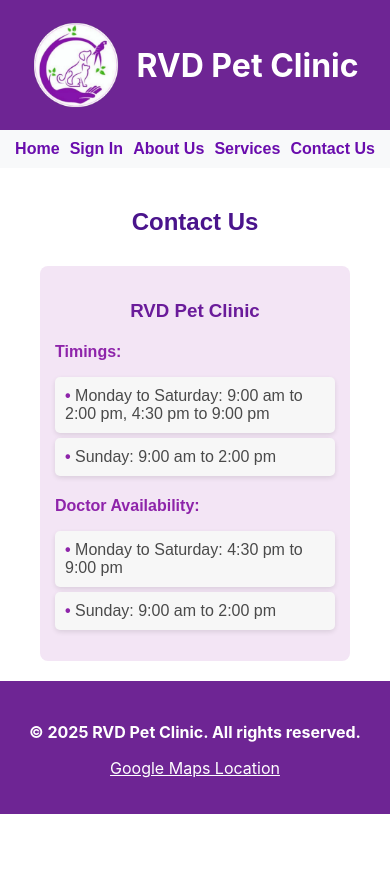
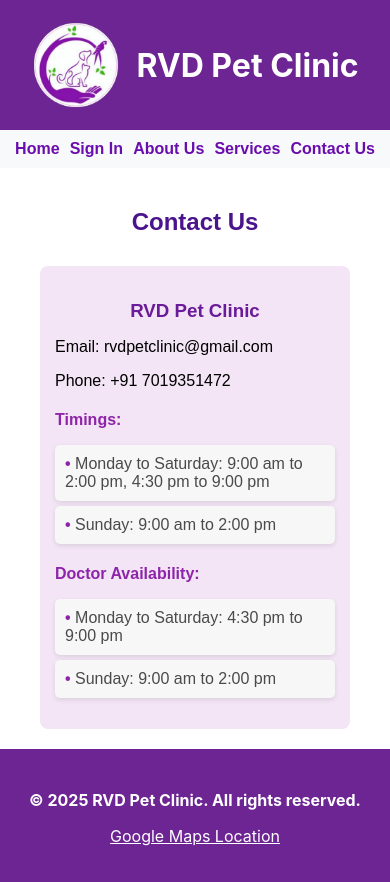
Before and after one commit to MegMary27/RVD-Pet-UI-2, a React (Create React App) app: page /food in a window 390 px wide. Before the commit the page ends 844 px from the top, so only its background shows below. Built offline with nearby package versions, Linux system fonts and the light colour scheme.

Commit message:
Update FoodAndAccessories.js with email and phone no

```diff
--- a/src/components/FoodAndAccessories.js
+++ b/src/components/FoodAndAccessories.js
@@ -8,6 +8,11 @@ function FoodAndAccessories() {
         <h2>Contact Us</h2>
         <div className="clinic-info">
           <h3>RVD Pet Clinic</h3>
+          <div className="contact-info">
+            <p>Email: rvdpetclinic@gmail.com</p>
+            <p>Phone: +91 7019351472
+            </p>
+          </div>
           <div className="timings">
             <h4>Timings:</h4>
             <ul>
```
